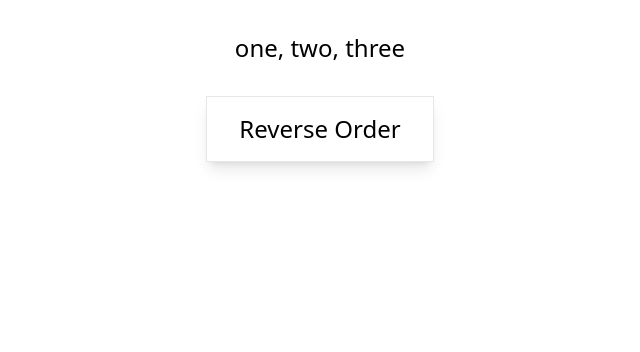
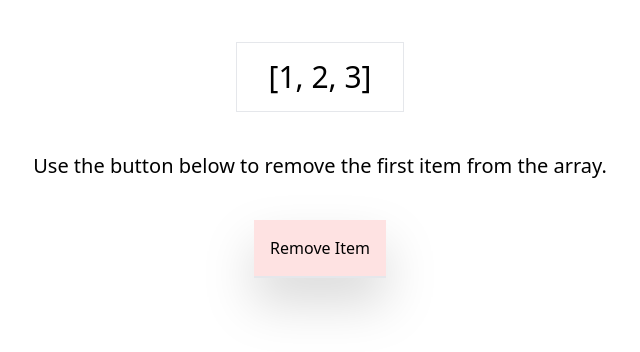
Before and after one commit to xiraynedev/fundamentals, a React app: page / in a window 1280 px wide. Shown: the top 352 px of the page, without its empty margins (320-960 px from the left). Built offline with nearby package versions, Linux system fonts and the light colour scheme.

Commit message:
add shift component

```diff
--- /dev/null
+++ b/src/components/Array/Shift/Shift.tsx
@@ -0,0 +1,25 @@
+import {FC, useState} from 'react';
+
+export const Shift: FC = () => {
+  const [array, setArray] = useState([1, 2, 3]);
+
+  const handleClick = () => {
+    setArray(prevState => {
+      prevState.shift();
+      return [...prevState];
+    });
+  };
+
+  return (
+    <>
+      <div className='flex flex-col gap-10 justify-center h-80 items-center'>
+        {
+          array.length > 0 && <p className='text-3xl border py-4 px-8'>[{array.join(', ')}]</p>
+        }
+        <p className='text-xl'>Use the button below to remove the first item from the array.</p>
+        <button onClick={handleClick}
+          className='border-b-2 drop-shadow-2xl p-4 bg-red-100'>Remove Item</button>
+      </div>
+    </>
+  );
+};
--- a/src/components/Container/Container.tsx
+++ b/src/components/Container/Container.tsx
@@ -1,8 +1,8 @@
 import {FC} from 'react';
-import {Reverse} from '../Array/Reverse/Reverse';
+import {Shift} from '../Array/Shift/Shift';
 
 export const Container: FC = () => {
   return (
-    <Reverse />
+    <Shift />
   );
 };
```
